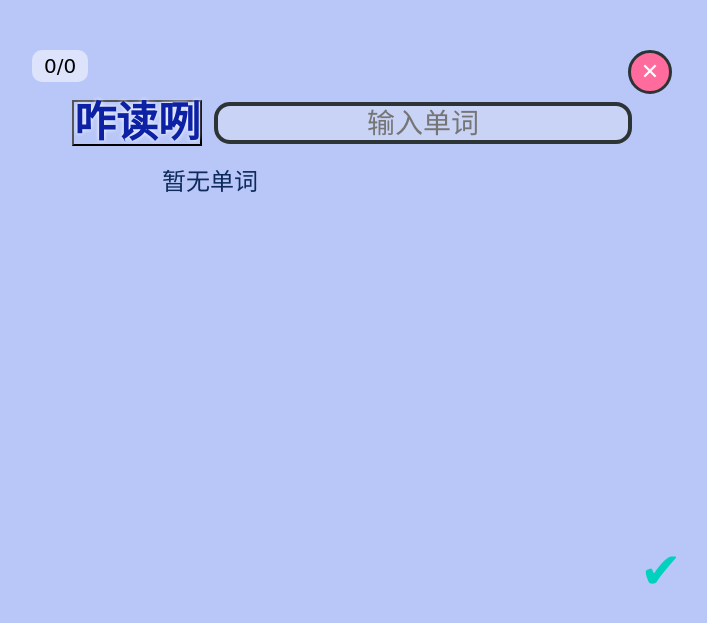
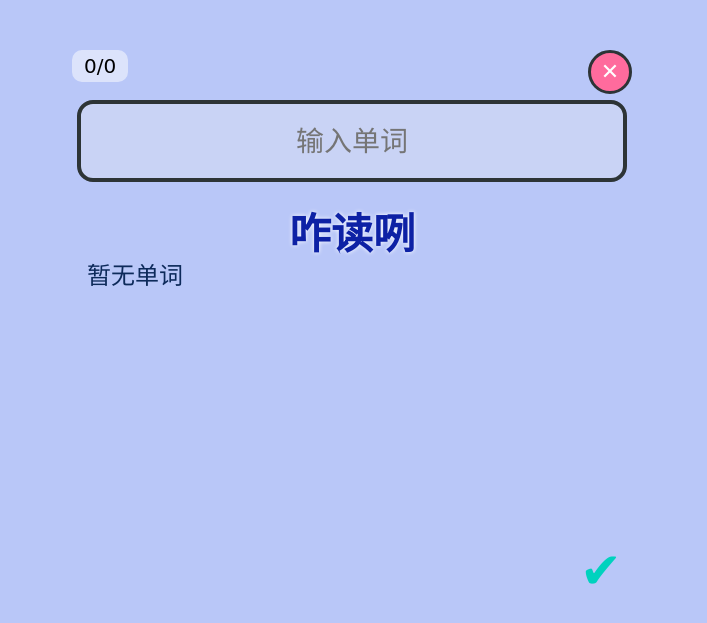
Before and after one commit to bslatag/WordPoP, a Flask app: page /writing/practice in a window 1280 px wide. Shown: the top 623 px of the page, without its empty margins (288-995 px from the left). Run offline with Flask 3, Linux system fonts and the light colour scheme; data comes from the database, SQL or seed files in the repository; some web fonts are replaced.

Commit message:
Update writing_practice.html

```diff
--- a/templates/writing_practice.html
+++ b/templates/writing_practice.html
@@ -36,7 +36,7 @@ body {
 }
 .progress {
   position: absolute;
-  top: 50px; left: -20px;
+  top: 50px; left: 20px;
   font-size: 20px;
   background: rgba(255,255,255,0.5);
   padding: 4px 12px;
@@ -44,7 +44,7 @@ body {
 }
 .back-btn {
   position: absolute;
-  top: 50px; right: -20px;
+  top: 50px; right: 20px;
   width: 44px; height: 44px;
   border-radius: 50%;
   background: var(--accent-pink);
@@ -61,12 +61,11 @@ body {
   align-items: center;
   justify-content: center;
   width: 100%;
-  gap: 12px;
   margin-bottom: 16px;
 }
 .input-box {
-  flex: 1;
-  top：center；
+  width: 100%;
+  max-width: 550px;
   padding: 20px;
   font-size: 28px;
   font-family: 'Fredoka One', cursive;
@@ -74,12 +73,9 @@ body {
   border: 4px solid var(--border-color);
   border-radius: 16px;
   outline: none;
-  max-width: 550px;
 }
 .speak-btn {
   background: transparent;
-  left：center；
-  bottom：80px；
   border: none;
   font-size: 42px;
   font-weight: bold;
@@ -88,20 +84,21 @@ body {
   cursor: pointer;
   font-family: 'ZCOOL KuaiLe', cursive;
   line-height: 1;
+  margin-top: 16px;
 }
 .info {
   width: 100%;
-  max-width: 400px;
+  max-width: 550px;
   text-align: left;
   font-size: 24px;
   min-height: 36px;
   margin-bottom: 16px;
   color: var(--text-color);
-  padding-left: 10px;  /* 左对齐，微调 */
+  padding-left: 10px;
 }
 .confirm-btn {
   position: absolute;
-  bottom: 200px; right: -30px;
+  bottom: 200px; right: 30px;
   background: transparent;
   border: none;
   font-size: 50px;
@@ -116,9 +113,10 @@ body {
   <button class="back-btn" onclick="history.back()">✕</button>
 
   <div class="input-area">
-    <button class="speak-btn" id="speakBtn">咋读咧</button>
     <input type="text" class="input-box" id="inputBox" placeholder="输入单词">
   </div>
+
+  <button class="speak-btn" id="speakBtn">咋读咧</button>
 
   <div class="info" id="info"></div>
 
@@ -126,13 +124,16 @@ body {
 </div>
 
 <script>
-// 从后端获取完整的词库释义映射，确保任何列表都能显示中文
+// 1. 加载词典（独立，不影响练习初始化）
 let wordMap = {};
 fetch('/api/dictionary')
   .then(res => res.json())
   .then(dict => { wordMap = dict; })
   .catch(() => {})
-  .finally(() => startPractice());
+  .finally(() => {
+    // 词典加载完毕，再启动练习
+    startPractice();
+  });
 
 const source = localStorage.getItem('current_practice');
 const wordList = JSON.parse(localStorage.getItem(`wordpop_${source}`) || '[]');
@@ -242,6 +243,7 @@ function startPractice() {
   if (wordList.length === 0) {
     infoEl.innerText = '暂无单词';
     inputBox.disabled = true;
+    document.getElementById('progress').innerText = '0/0';
   } else {
     randWord();
   }
```
